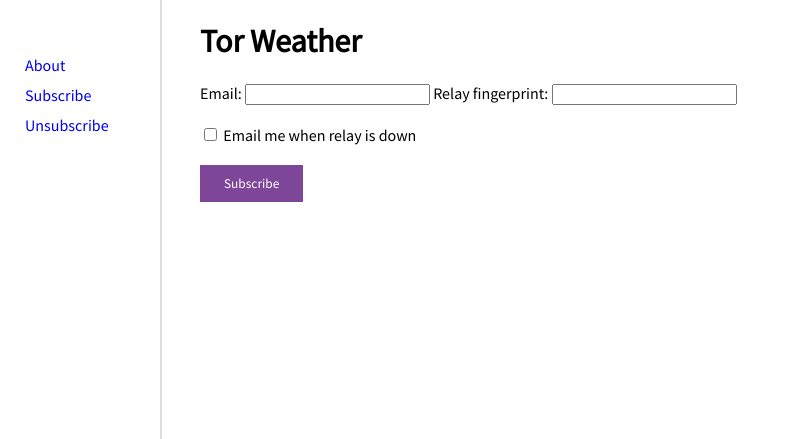
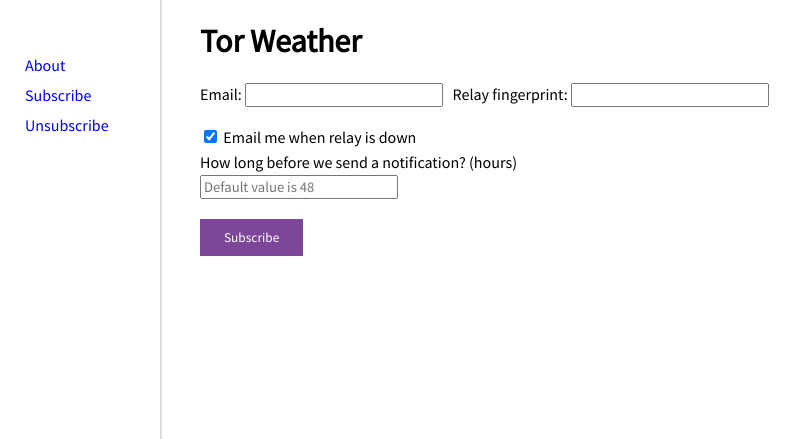
Before and after one commit to Devansh3712/torweather, a Flask app: page /subscribe in a window 1280 px wide. Shown: the part 75-514 px from the top of the page, without its empty margins (0-807 px from the left). Run offline with Flask 2, Linux system fonts and the light colour scheme; parts of the project's set-up code (start-up, migrations or seed data) failed here and were passed over; some libraries are stand-ins or nearby versions.

Commit message:
Update HTML templates, add duration to Relay class

```diff
--- a/torweather/app.py
+++ b/torweather/app.py
@@ -1,4 +1,7 @@
 #!/usr/bin/env python
+import os
+from collections.abc import Sequence
+
 from flask import Flask
 from flask import render_template
 from flask import request
@@ -7,6 +10,7 @@
 from torweather.schemas import Notif
 
 app = Flask(__name__)
+app.secret_key = os.urandom(24)
 
 
 @app.route("/")
@@ -21,30 +25,55 @@
         email: str = request.form.get("email")
         fingerprint: str = request.form.get("fingerprint")
         node_down: str = request.form.get("node-down")  # outputs "on" if checked
+        duration: int = (
+            int(request.form.get("duration"))
+            if request.form.get("duration") != ""
+            else 48
+        )
+        notifs: Sequence[Notif] = []
         if node_down == "on":
-            relay = Relay(fingerprint, testing=True)
-            result = relay.subscribe([email], [Notif.NODE_DOWN])
-            if result:
-                return render_template(
-                    "subscribe.html",
-                    subscribed=True,
-                    nickname=relay.data.nickname,
-                    fingerprint=fingerprint,
-                )
-            else:
-                return render_template(
-                    "subscribe.html",
-                    subscribed=False,
-                    nickname=relay.data.nickname,
-                    fingerprint=fingerprint,
-                )
+            notifs.append(Notif.NODE_DOWN)
+        relay = Relay(fingerprint, testing=True)
+        result = relay.subscribe([email], notifs, duration)
+        if result:
+            return render_template(
+                "subscribe.html",
+                subscribed=True,
+                nickname=relay.data.nickname,
+                fingerprint=fingerprint,
+            )
+        else:
+            return render_template(
+                "subscribe.html",
+                subscribed=False,
+                nickname=relay.data.nickname,
+                fingerprint=fingerprint,
+            )
     return render_template("subscribe.html")
 
 
-@app.route("/unsubscribe")
+@app.route("/unsubscribe", methods=["GET", "POST"])
 def unsubscribe():
+    if request.method == "POST":
+        fingerprint: str = request.form.get("fingerprint")
+        relay = Relay(fingerprint, testing=True)
+        result = relay.unsubscribe()
+        if result:
+            return render_template(
+                "unsubscribe.html",
+                unsubscribed=True,
+                nickname=relay.data.nickname,
+                fingerprint=fingerprint,
+            )
+        else:
+            return render_template(
+                "unsubscribe.html",
+                unsubscribed=False,
+                nickname=relay.data.nickname,
+                fingerprint=fingerprint,
+            )
     return render_template("unsubscribe.html")
 
 
 if __name__ == "__main__":
-    app.run()
+    app.run(debug=True)
--- a/torweather/static/styles.css
+++ b/torweather/static/styles.css
@@ -41,6 +41,11 @@
     background-color: #59316B;
 }
 
+input {
+    font-family: inherit;
+    font-size: 11pt;
+}
+
 .main-nav {
     height: 75px;
     background-color: #7D4698;
@@ -72,10 +77,16 @@
     padding: 5px;
 }
 
-.side-nav-li:hover {
+.side-nav-li a:hover {
     color: #59316B;
 }
 
 .main-content {
     margin-left: 200px;
 }
+
+.duration {
+    margin-top: 5px;
+    margin-bottom: 3px;
+    display: inline-block;
+}
--- a/torweather/templates/base.html
+++ b/torweather/templates/base.html
@@ -1,6 +1,8 @@
 <!DOCTYPE html>
 <html>
     <head>
+        <link rel="icon" type="image/x-icon" href="./static/img/favicon.ico">
+        <link rel="stylesheet" type="text/css" href="https://cdnjs.cloudflare.com/ajax/libs/font-awesome/6.1.1/css/all.min.css">
         <link rel="stylesheet" type="text/css" href="./static/styles.css">
         <title>{% block title %}{% endblock %}</title>
     </head>
--- a/torweather/templates/subscribe.html
+++ b/torweather/templates/subscribe.html
@@ -4,17 +4,26 @@
 <form action="/subscribe" method="POST">
     <label for="email">Email:</label>
     <input type="email" name="email">
+    &nbsp;
     <label for="fingerprint">Relay fingerprint:</label>
     <input type="text" name="fingerprint">
     <br><br>
-    <input type="checkbox" name="node-down">
+    <input type="checkbox" name="node-down" checked>
     <label for="node-down">Email me when relay is down</label>
+    <br>
+    <label for="duration" class="duration">How long before we send a notification? (hours)</label>
+    <br>
+    <input type="number" name="duration" placeholder="Default value is 48">
     <br><br>
     <button type="submit">Subscribe</button>
+    <br>
 </form>
+<br>
 {% if subscribed == True %}
-Relay {{ nickname }} (fingerprint: {{ fingerprint }}) successfully subscribed to Tor weather service.
+<i class="fa-solid fa-check"></i>&nbsp;
+Relay <strong>{{ nickname }}</strong> (fingerprint: {{ fingerprint }}) successfully subscribed to Tor weather service.
 {% elif subscribed == False %}
-Relay {{ nickname }} (fingerprint: {{ fingerprint }}) has already subscribed to Tor weather service.
+<i class="fa-solid fa-triangle-exclamation"></i>&nbsp;
+Relay <strong>{{ nickname }}</strong> (fingerprint: {{ fingerprint }}) has already subscribed to Tor weather service.
 {% endif %}
 {% endblock %}
```
Also changed, not shown: torweather/relay.py (+16 -10 lines), torweather/templates/unsubscribe.html (+8 -0 lines), torweather/static/img/favicon.ico (added).
